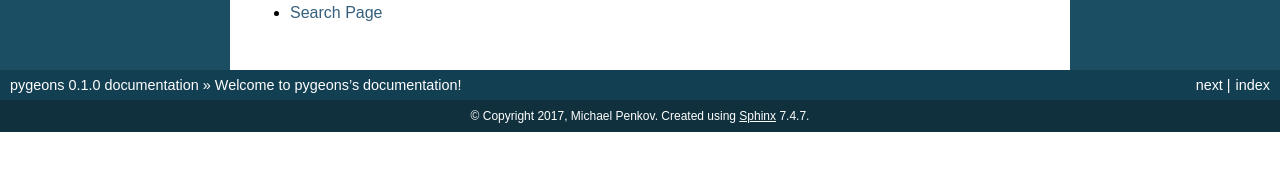
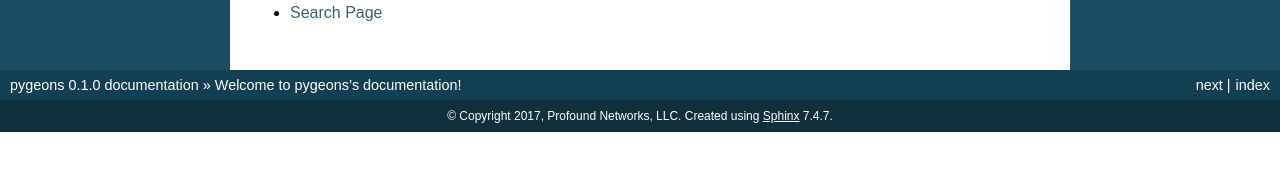
Before and after one commit to ProfoundNetworks/pygeons, a Sphinx documentation site: the page built from docs/index.rst, in a window 1280 px wide. Shown: the part 599-770 px from the top of the page. Built offline with Sphinx 7.4.7, drawn with Linux system fonts in a browser that asks for light colours; pages that are not in the unit, such as notebooks, are missing from menus.

Commit message:
adjust copyright statement

```diff
--- a/docs/conf.py
+++ b/docs/conf.py
@@ -56,7 +56,7 @@ master_doc = 'index'
 
 # General information about the project.
 project = u'pygeons'
-copyright = u"2017, Michael Penkov"
+copyright = u"2017, Profound Networks, LLC"
 
 # The version info for the project you're documenting, acts as replacement
 # for |version| and |release|, also used in various other places throughout
```
